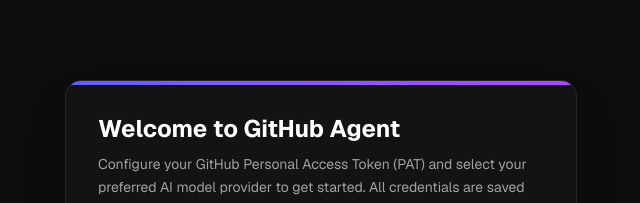
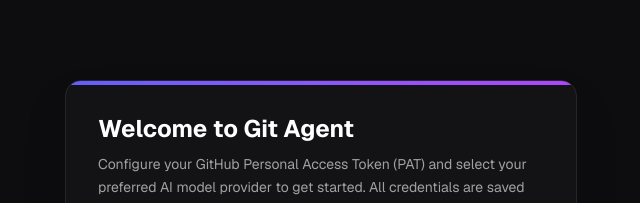
Before and after one commit to mr-mods-yg/git-agent, a Next.js app: page / in a window 1280 px wide. Shown: the top 203 px of the page, without its empty margins (319-959 px from the left). Built offline with nearby package versions, Linux system fonts and the light colour scheme.

Commit message:
updated name

```diff
--- a/src/app/page.tsx
+++ b/src/app/page.tsx
@@ -458,7 +458,7 @@
       <div className="flex h-screen w-screen items-center justify-center bg-[#0d0d0f] text-neutral-200 font-sans p-6 overflow-y-auto">
         <div className="max-w-lg w-full bg-[#131315] border border-neutral-800 rounded-2xl p-8 shadow-2xl relative overflow-hidden my-8">
           <div className="absolute top-0 left-0 w-full h-1 bg-gradient-to-r from-indigo-500 to-purple-500"></div>
-          <h1 className="text-2xl font-bold text-white mb-2">Welcome to GitHub Agent</h1>
+          <h1 className="text-2xl font-bold text-white mb-2">Welcome to Git Agent</h1>
           <p className="text-sm text-neutral-400 mb-6 leading-relaxed">
             Configure your GitHub Personal Access Token (PAT) and select your preferred AI model provider to get started. All credentials are saved purely on your local device.
           </p>
@@ -759,7 +759,7 @@
               </svg>
             </button>
             <div className="flex items-center gap-2">
-              <span className="text-sm font-semibold tracking-wide text-neutral-200">GitHub Agent</span>
+              <span className="text-sm font-semibold tracking-wide text-neutral-200">Git Agent</span>
               <span className="text-[10px] font-mono bg-indigo-500/10 text-indigo-400 px-1.5 py-0.5 rounded border border-indigo-500/20">
                 {selectedModel}
               </span>
@@ -773,7 +773,8 @@
             <svg className="w-3.5 h-3.5" fill="none" viewBox="0 0 24 24" stroke="currentColor" strokeWidth={2}>
               <path strokeLinecap="round" strokeLinejoin="round" d="M12 4v16m8-8H4" />
             </svg>
-            <span>New Chat</span>
+            <span className='hidden md:block'>New Chat</span>
+            <span className='flex justify-center items-center md:hidden'><path strokeLinecap="round" strokeLinejoin="round" d="M12 4v16m8-8H4" /></span>
           </button>
         </header>
 
@@ -895,7 +896,7 @@
                 onKeyDown={handleKeyDown}
                 rows={1}
                 disabled={status !== 'ready'}
-                placeholder="Ask GitHub Agent..."
+                placeholder="Ask Git Agent..."
                 className="w-full rounded-2xl bg-[#131315] border border-neutral-800/70 focus:border-indigo-500/40 focus:ring-1 focus:ring-indigo-500/10 focus:outline-none pl-4 pr-12 py-3.5 text-[13.5px] text-neutral-100 placeholder-neutral-500 resize-none max-h-48 overflow-y-auto block shadow-lg leading-normal"
                 style={{ height: 'auto' }}
               />
@@ -916,7 +917,7 @@
             </form>
 
             <div className="text-center mt-2.5 text-[10px] text-neutral-500 tracking-wide font-medium">
-              GitHub Agent can fetch repositories, issues, and execute tools to assist you.
+              Git Agent can fetch repositories, issues, and execute tools to assist you.
             </div>
           </div>
         </div>
```
